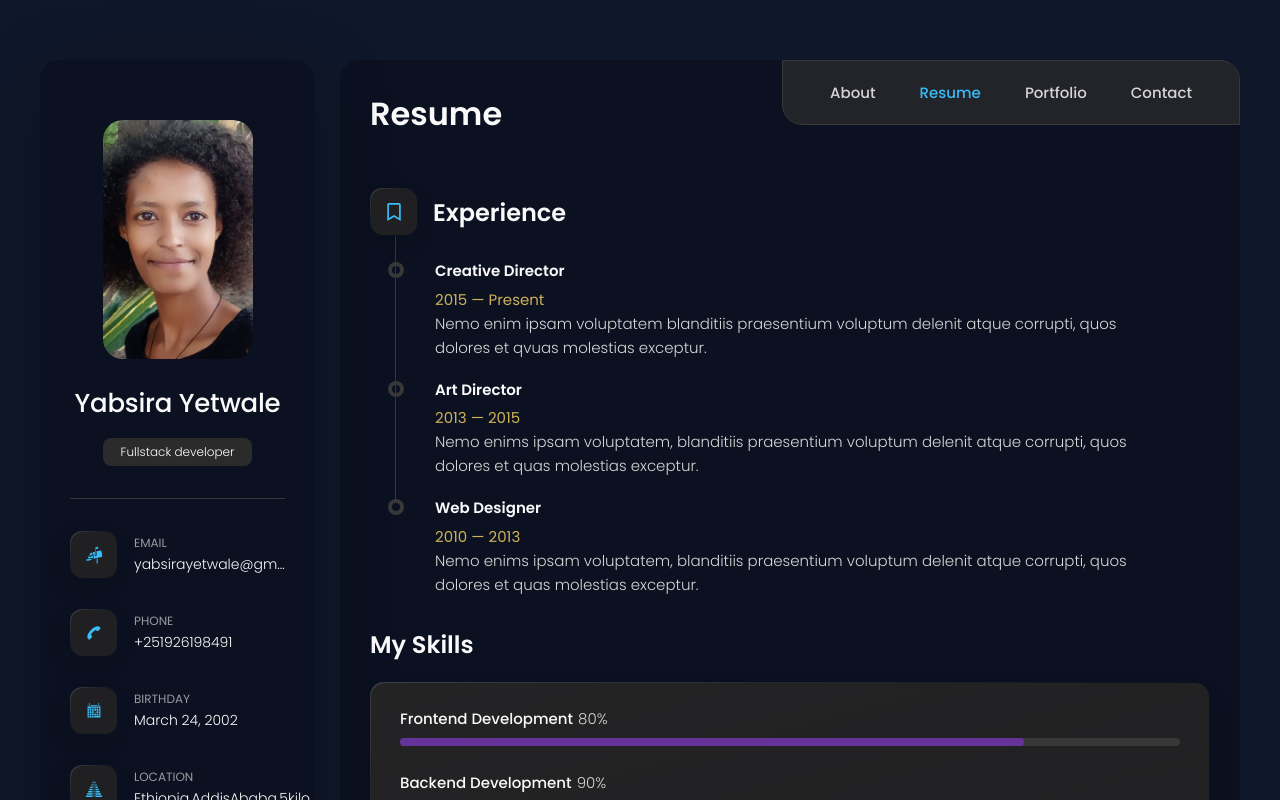
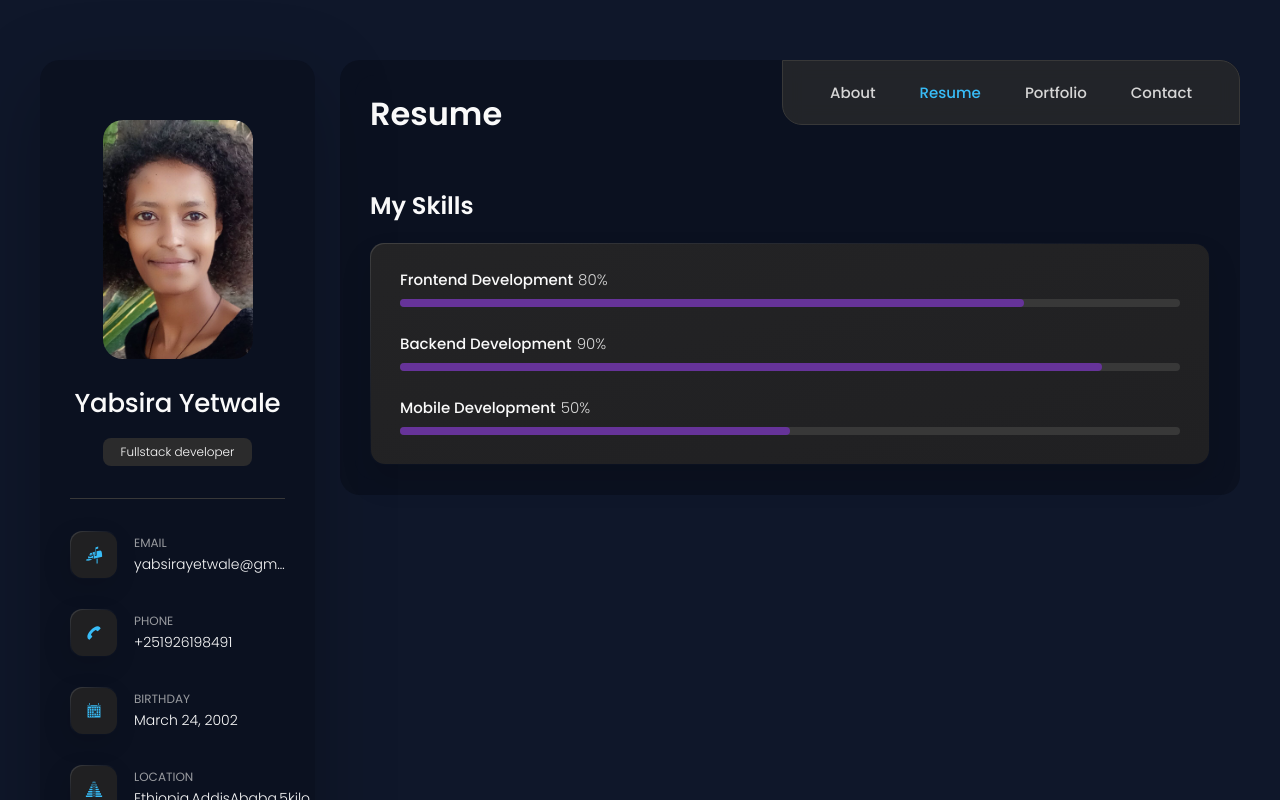
Before and after one commit to YabsiraYetwale/my-portfolio, a React (Vite) app: page /resume in a window 1280 px wide. Shown: the top 800 px of the page. Built offline with nearby package versions, Linux system fonts and the light colour scheme.

Commit message:
Update Resume.jsx

```diff
--- a/src/pages/Resume/Resume.jsx
+++ b/src/pages/Resume/Resume.jsx
@@ -11,31 +11,6 @@ const Resume = () => {
       </header>
 
 
-      <div className="timeline">
-        <div className="title-wrapper">
-          <div className="icon-box">
-            <FaRegBookmark />
-          </div>
-          <h3 className="h3">Experience</h3>
-        </div>
-        <ol className="timeline-list">
-          <TimelineItem
-            title="Creative director"
-            date="2015 — Present"
-            description="Nemo enim ipsam voluptatem blanditiis praesentium voluptum delenit atque corrupti, quos dolores et qvuas molestias exceptur."
-          />
-          <TimelineItem
-            title="Art director"
-            date="2013 — 2015"
-            description="Nemo enims ipsam voluptatem, blanditiis praesentium voluptum delenit atque corrupti, quos dolores et quas molestias exceptur."
-          />
-          <TimelineItem
-            title="Web designer"
-            date="2010 — 2013"
-            description="Nemo enims ipsam voluptatem, blanditiis praesentium voluptum delenit atque corrupti, quos dolores et quas molestias exceptur."
-          />
-        </ol>
-      </div>
 
       <div className="skill">
         <h3 className="h3 skills-title">My skills</h3>
```
